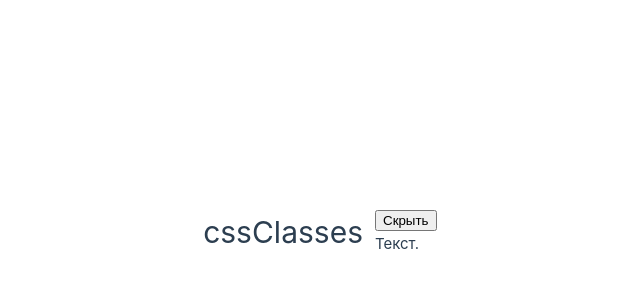
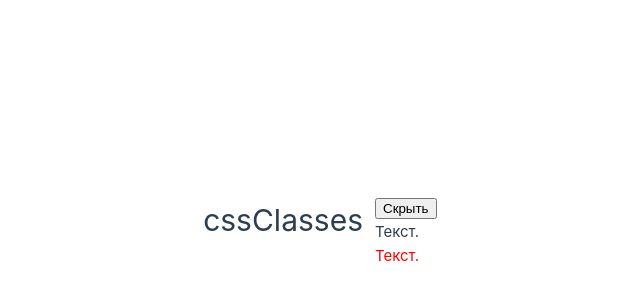
Before and after one commit to danilromas/Vue_DaRo, a Vue app: page / in a window 1280 px wide. Shown: the part 168-468 px from the top of the page, without its empty margins (285-925 px from the left). Built offline with nearby package versions, Linux system fonts and the light colour scheme.

Commit message:
40_inline

```diff
--- a/src/App.vue
+++ b/src/App.vue
@@ -63,6 +63,7 @@
     <div class="withMargin">
         <button @click="hide"> {{ obj.hidden ? 'Показать' : 'Скрыть' }} </button>
         <p :class="obj">Текст.</p>
+        <p :class="{active: false, valid: true}">Текст.</p>
     </div>
 
 </template>
@@ -79,4 +80,11 @@ p.hidden {
 .withMargin {
     margin-left: 20px;
 }
+.active {
+	display: none;
+}
+.valid {
+    color: red;
+}
+
 </style>
```
